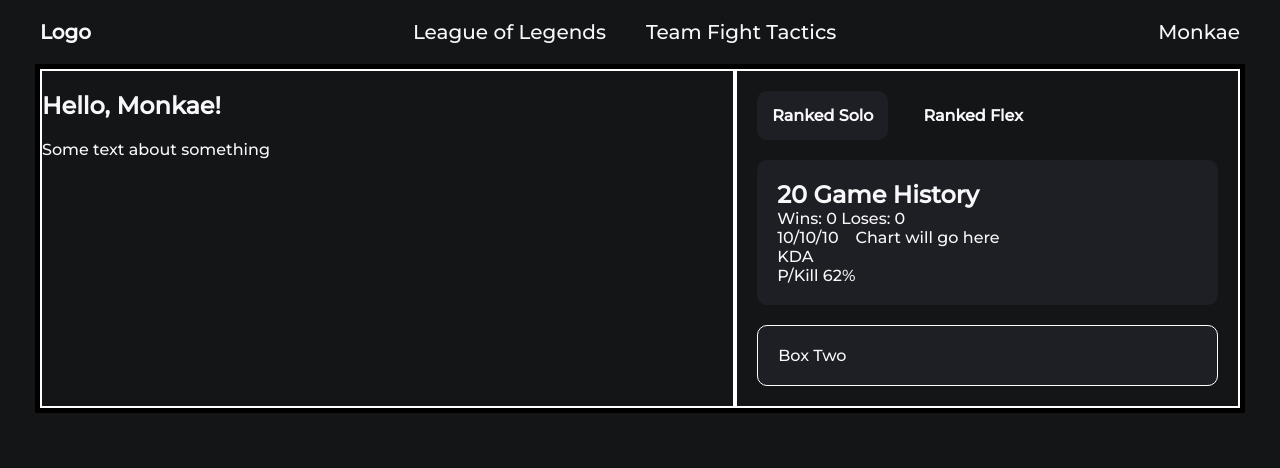
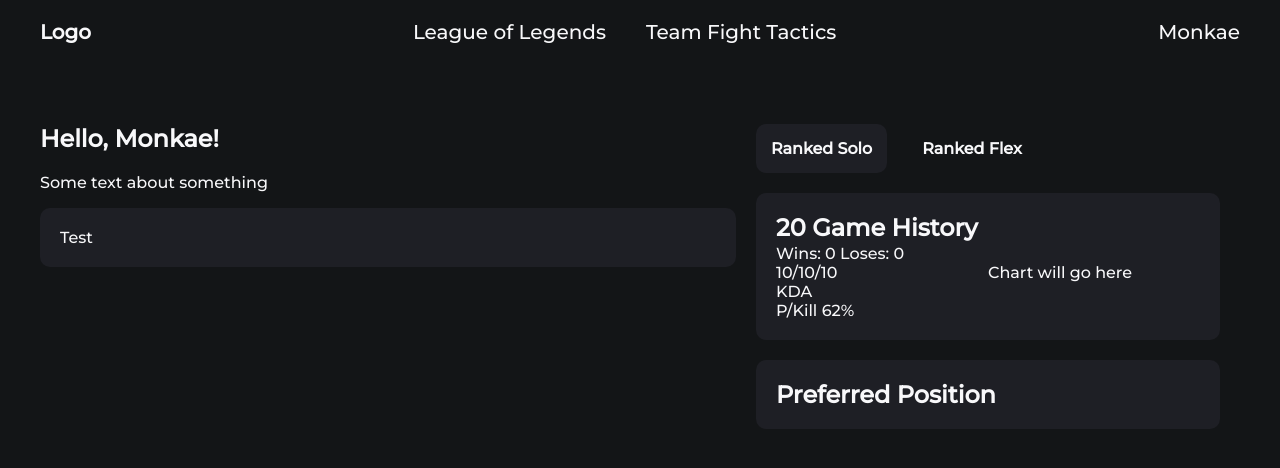
Before and after one commit to connor-kfitz/data-tracker, a React (Create React App) app: page / in a window 1280 px wide. Shown: the top 468 px of the page. Built offline with nearby package versions, Linux system fonts and the light colour scheme.

Commit message:
Updated Class Names

```diff
--- a/src/components/navigation.jsx
+++ b/src/components/navigation.jsx
@@ -5,19 +5,19 @@ export default function Navigation() {
 
     return (
         <nav>
-            <div class="nav-container">
-                <div class="nav-logo-cont">
+            <div className="nav-container">
+                <div className="nav-logo-cont">
                     <a href="/">Logo</a>
                 </div>
-                <div class="nav-links-cont">
+                <div className="nav-links-cont">
                     <ul>
                         <li>League of Legends</li>
                         <li>Team Fight Tactics</li>
                     </ul>
                 </div>
-                <div class="nav-profile-info">
+                <div className="nav-profile-info">
                     <div>Monkae</div>
-                    <div class="nav-profile-img-cont">
+                    <div className="nav-profile-img-cont">
                         {/* <img src="https://via.placeholder.com/50"></img> */}
                     </div>
                 </div>
--- a/src/pages/homepage.jsx
+++ b/src/pages/homepage.jsx
@@ -1,40 +1,46 @@
-import React from "react";
+import React, { useState } from "react";
 import "../styles/homepage-style.css";
 
 export default function Homepage() {
 
     return (
         <main>
-            <div class="homepage-cont">
-                <section class="home-sec-one">
+            <div className="homepage-cont">
+                <section className="home-sec-one">
                     <div>
                         <h1>Hello, Monkae!</h1>
                         <p>Some text about something</p>
                     </div>
+                    <div className="match-history">
+                        <div>Test</div>
+                    </div>
                 </section>
-                <section class="home-sec-two">
+                <section className="home-sec-two">
                     <div class="history-slider">
                         <ul>
-                            <li class="history-slider-on">Ranked Solo</li>
+                            <li className="history-slider-on">Ranked Solo</li>
                             <li>Ranked Flex</li>
                         </ul>
                     </div>
-                    <div class="twenty-game-history">
+                    <div className="twenty-game-history">
                         <h1>20 Game History</h1>
                         <div>Wins: 0 Loses: 0</div>
-                        <div class="twenty-game-kda-cont">
-                            <div class="twenty-game-stat">
+                        <div className="twenty-game-kda-cont">
+                            <div className="twenty-game-stat">
                                 <div>10/10/10</div>
                                 <div>KDA</div>
                                 <div>P/Kill 62%</div>
                             </div>
-                            <div class="twenty-game-graph">
+                            <div className="twenty-game-graph">
                                <div>Chart will go here</div>
                             </div>
                         </div>
                     </div>
-                    <div class="box-two">
-                        Box Two
+                    <div className="preferred-position">
+                        <h1>Preferred Position</h1>
+                        <div className="preferred-position-chart-cont">
+
+                        </div>
                     </div>
                 </section>
 
--- a/src/styles/homepage-style.css
+++ b/src/styles/homepage-style.css
@@ -3,12 +3,18 @@
     justify-content: space-between;
     max-width: 1200px;
     margin: 0 auto;
-    border: black solid 5px;
+    /* border: black solid 5px; */
 }
 
 .home-sec-one {
     width: 60%;
-    border: white solid 2px;
+    /* border: white solid 2px; */
+}
+
+.match-history {
+    background-color: #1e1f25;
+    border-radius: 10px;
+    padding: 20px;
 }
 
 .home-sec-two {
@@ -17,7 +23,7 @@
     justify-content: space-between;
     width: 40%;
     padding: 20px;
-    border: white solid 2px;
+    /* border: white solid 2px; */
 }
 
 .history-slider {
@@ -50,22 +56,29 @@
 }
 
 .twenty-game-history h1 {
-    margin: 0;
+    margin: 0 0 2px 0;
     padding: 0;
-}
-
-.w-l-history-cont {
-    display: flex;
 }
 
 .twenty-game-kda-cont {
     display: flex;
-    display: flex;
 }
 
-.box-two {
+.twenty-game-stat {
+    width: 50%;
+}
+
+.twenty-game-graph {
+    width: 50%;
+}
+
+.preferred-position {
     background: #1e1f25;
     border-radius: 10px;
-    border: solid white 1px;
     padding: 20px;
 }
+
+.preferred-position h1 {
+    margin: 0;
+    padding: 0;
+}
--- a/src/styles/navigation-style.css
+++ b/src/styles/navigation-style.css
@@ -1,3 +1,7 @@
+nav {
+    margin-bottom: 40px;
+}
+
 .nav-container {
     display: flex;
     justify-content: space-between;
```
